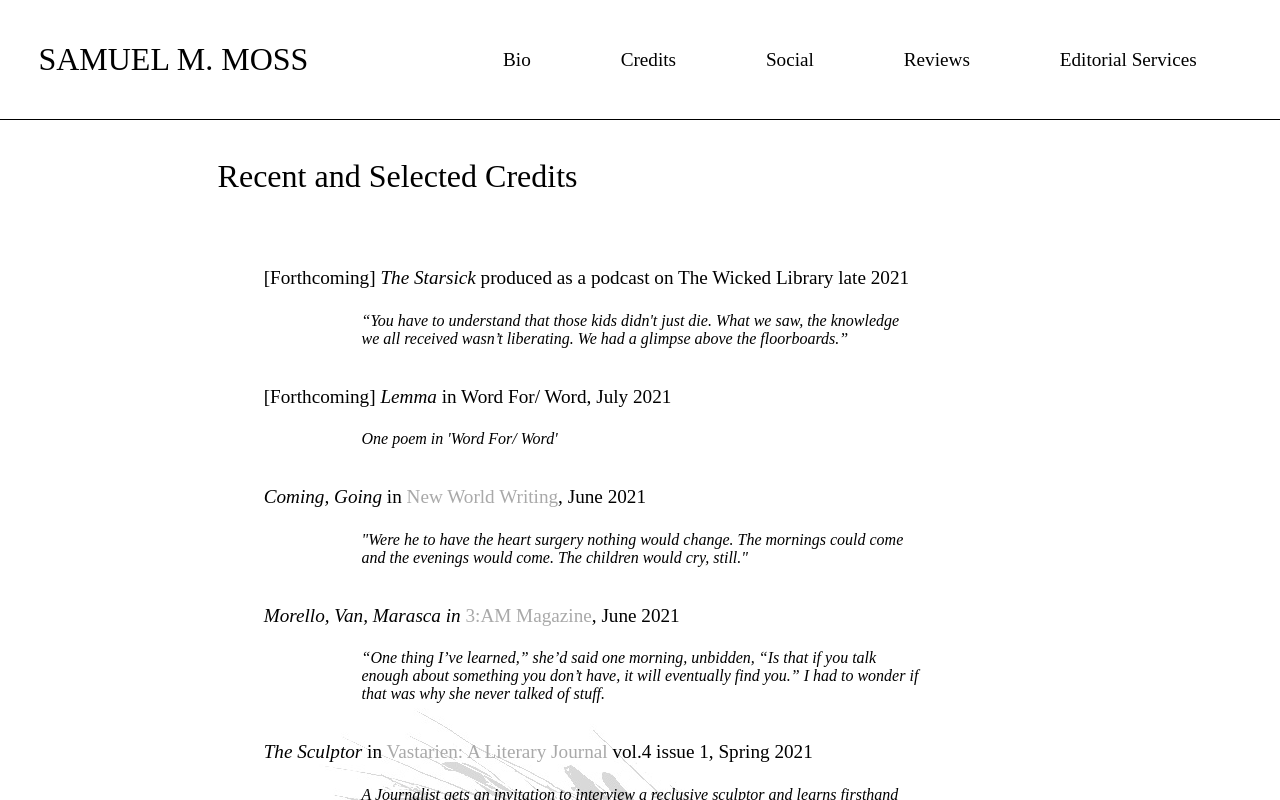
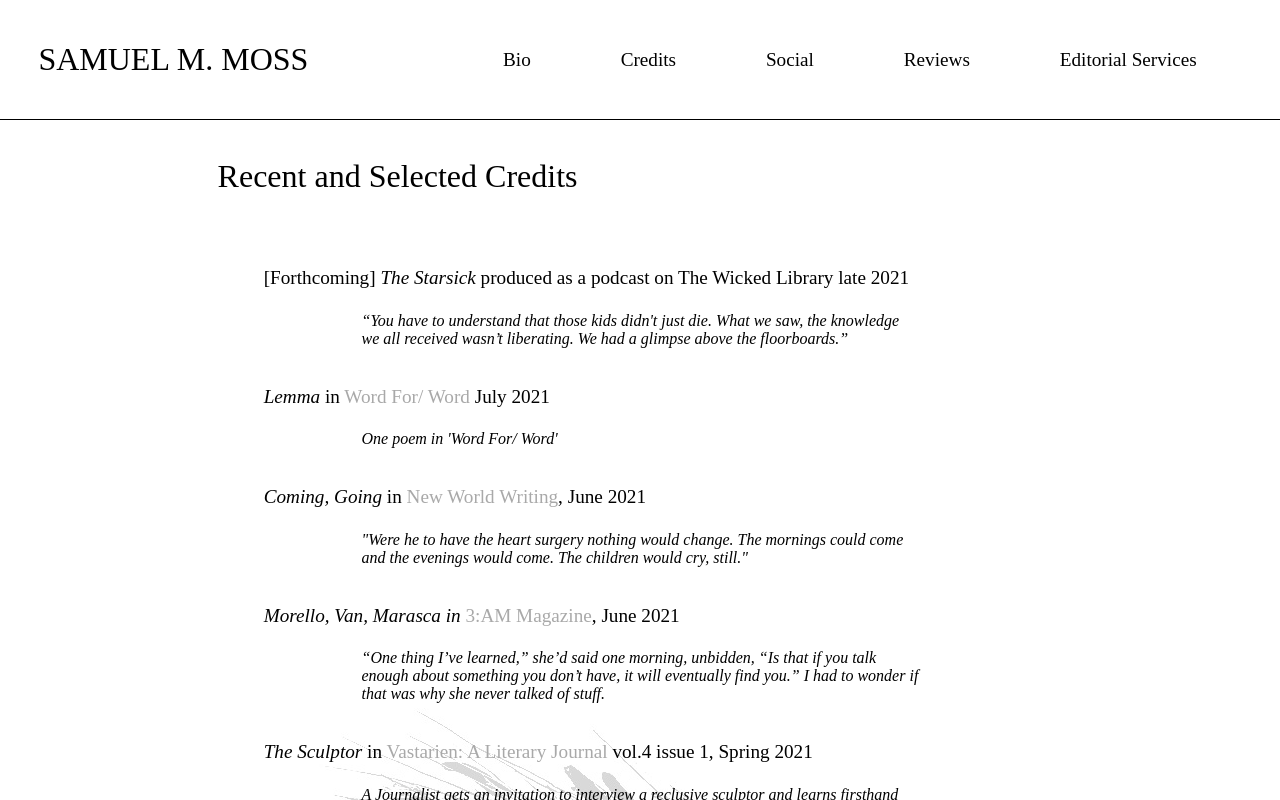
Before and after one commit to perfidiousscript/home_page, a Next.js app: page /credits in a window 1280 px wide. Shown: the top 800 px of the page. Built offline with nearby package versions, Linux system fonts and the light colour scheme.

Commit message:
adds link to lemma

```diff
--- a/public/credits.js
+++ b/public/credits.js
@@ -14,7 +14,13 @@ export const credits = [
       "“You have to understand that those kids didn't just die. What we saw, the knowledge we all received wasn’t liberating. We had a glimpse above the floorboards.”",
   },
   {
-    title: ["[Forthcoming]", <i> Lemma </i>, "in Word For/ Word, July 2021"],
+    title: [
+      <i> Lemma </i>,
+      " in ",
+      <a href="http://www.wordforword.info/vol37/Moss.html">Word For/ Word</a>,
+      ,
+      " July 2021",
+    ],
     quote: "One poem in 'Word For/ Word'",
   },
   {
```
